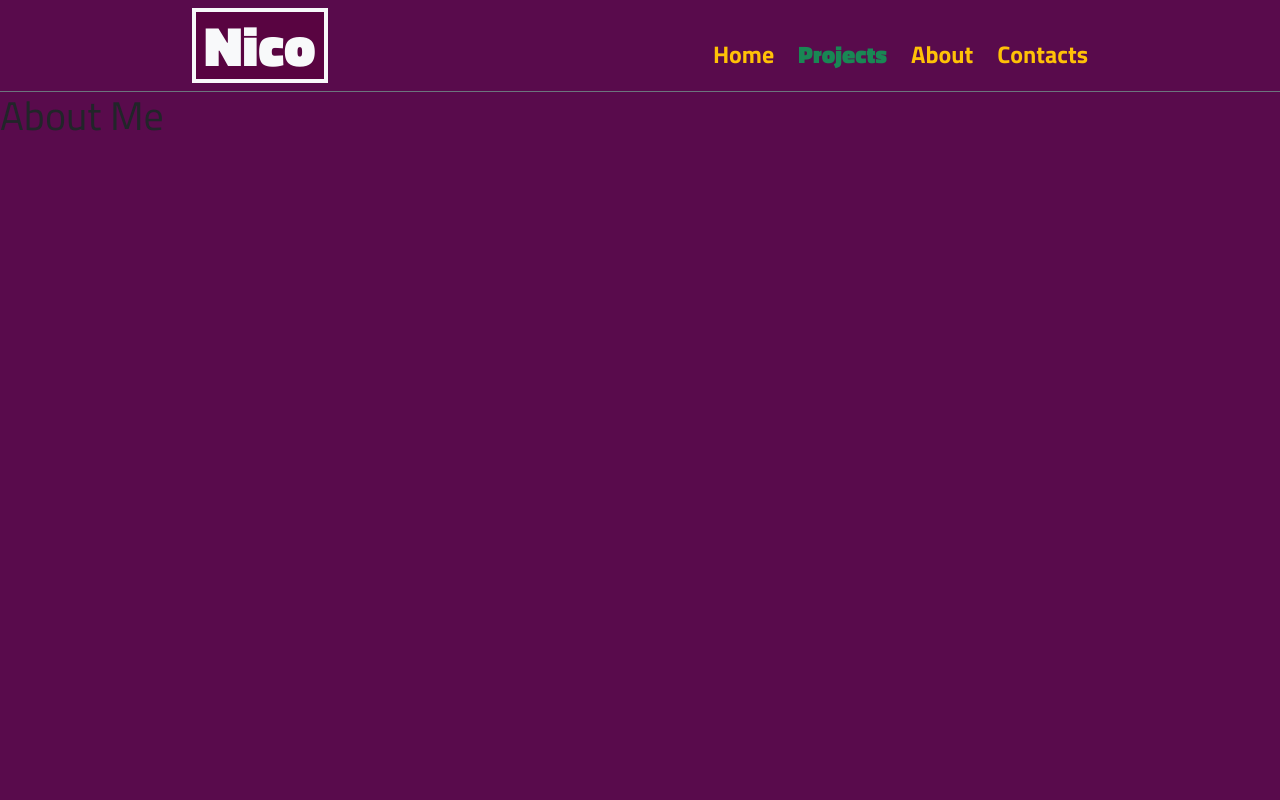
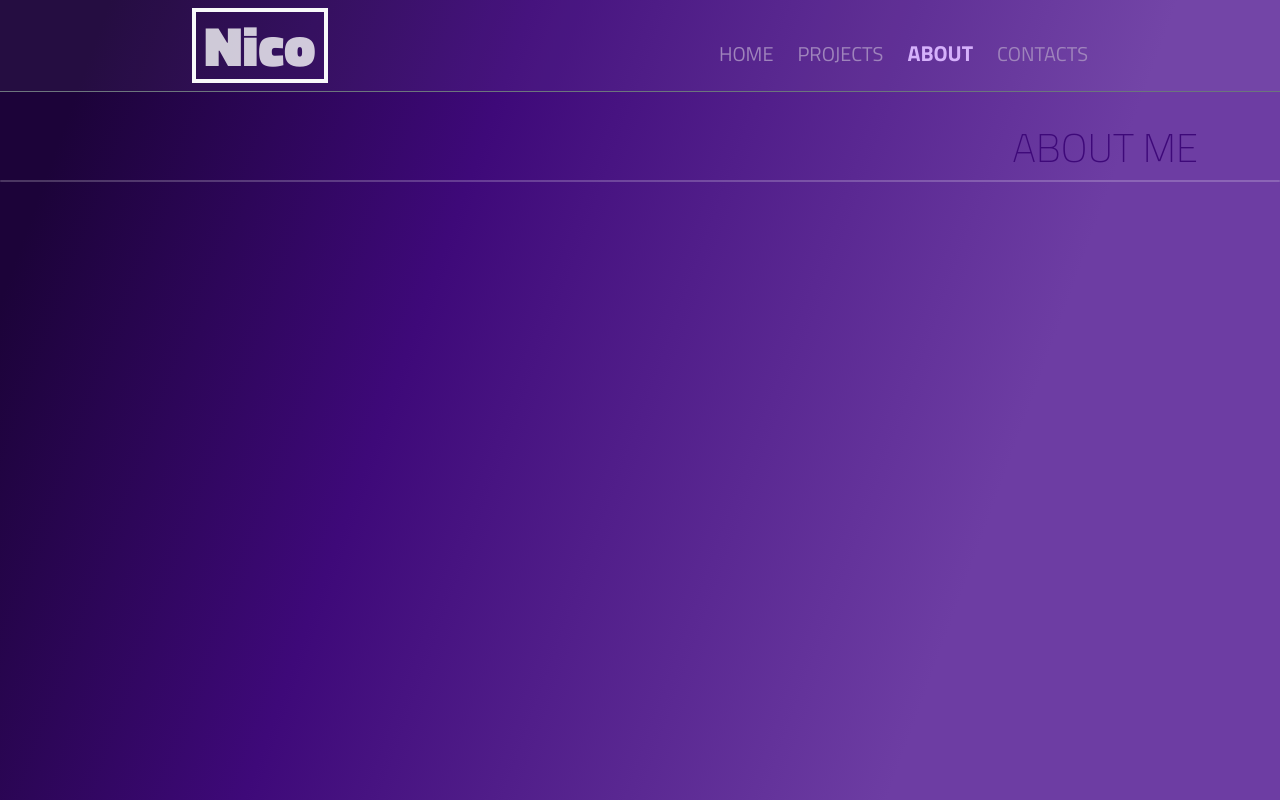
Before and after one commit to nicodellolio/vite-boolfolio, a Vue app: page /about in a window 1280 px wide. Built offline with nearby package versions, Linux system fonts and the light colour scheme.

Commit message:
style adjustment to the views

```diff
--- a/index.html
+++ b/index.html
@@ -3,7 +3,7 @@
 
 <head>
   <meta charset="UTF-8" />
-  <link rel="icon" type="image/svg+xml" href="/vite.svg" />
+  <link rel="icon" type="image/svg+xml" href="/dev_24012.png" />
   <link href="https://cdn.jsdelivr.net/npm/bootstrap@5.3.3/dist/css/bootstrap.min.css" rel="stylesheet"
     integrity="sha384-QWTKZyjpPEjISv5WaRU9OFeRpok6YctnYmDr5pNlyT2bRjXh0JMhjY6hW+ALEwIH" crossorigin="anonymous">
   <link rel="preconnect" href="https://fonts.googleapis.com">
@@ -12,7 +12,7 @@
     rel="stylesheet">
   <meta name="viewport" content="width=device-width, initial-scale=1.0" />
   <link rel='stylesheet' href='https://cdnjs.cloudflare.com/ajax/libs/font-awesome/6.5.1/css/all.min.css' integrity='sha512-DTOQO9RWCH3ppGqcWaEA1BIZOC6xxalwEsw9c2QQeAIftl+Vegovlnee1c9QX4TctnWMn13TZye+giMm8e2LwA==' crossorigin='anonymous' referrerpolicy='no-referrer'/>
-  <title>Vite + Vue</title>
+  <title>Full-stack Portfolio | ND</title>
 </head>
 
 <body>
--- a/src/AppHeader.vue
+++ b/src/AppHeader.vue
@@ -1,31 +1,36 @@
 <script>
+
 
 export default {
   name: 'AppHeader',
+  data() {
+    return {
+    }
+  }
 }
 </script>
 
 <template>
 
-  <nav class="d-flex navbar border-bottom border-1 border-secondary align-items-center justify-content-between" style="padding: 0 15%;">
+  <nav class="d-flex border-bottom border-1 border-secondary align-items-center justify-content-between"
+    style="padding: 0 15%;">
 
     <div class="nav-brand display-4 p-bg-darker px-2 my-2 border-light border border-4" style="font-weight: 900;">
-      <RouterLink class="text-decoration-none text-light" :to="{ name: 'home' }">Nico</RouterLink>
+      <RouterLink class="text-decoration-none text-light logo-name" :to="{ name: 'home' }">Nico</RouterLink>
     </div>
 
-    <ul class="list-unstyled d-flex gap-4 my-2 fw-bold fs-4 pt-3">
+    <ul class="list-unstyled d-flex gap-4 my-2 pt-3">
 
-      <li class="nav-item fw-bold">
-        <RouterLink class="text-warning nav-link" :to="{ name: 'home' }">Home</RouterLink>
-      </li>
-      <li class="nav-item">
-        <RouterLink class="text-success nav-link fw-bolder" :to="{ name: 'projects' }">Projects</RouterLink>
-      </li>
-      <li class="nav-item">
-        <RouterLink class="text-warning nav-link" :to="{ name: 'about' }">About</RouterLink>
-      </li>
-      <li class="nav-item">
-        <RouterLink class="text-warning nav-link" :to="{ name: 'contacts' }">Contacts</RouterLink>
+
+      <li class="nav-item d-flex gap-4 align-items-center">
+        <RouterLink class="nav-item-pp text-decoration-none" :class="{ 'active-item': $route.name == 'home' }"
+          :to="{ name: 'home' }">home</RouterLink>
+        <RouterLink class="nav-item-pp text-decoration-none" :class="{ 'active-item': $route.name == 'projects' }"
+          :to="{ name: 'projects' }">projects</RouterLink>
+        <RouterLink class="nav-item-pp text-decoration-none" :class="{ 'active-item': $route.name == 'about' }"
+          :to="{ name: 'about' }">about</RouterLink>
+        <RouterLink class="nav-item-pp text-decoration-none" :class="{ 'active-item': $route.name == 'contacts' }"
+          :to="{ name: 'contacts' }">contacts</RouterLink>
       </li>
 
     </ul>
@@ -33,4 +38,26 @@ export default {
 
 </template>
 
-<style></style>
+<style scoped lang="css">
+nav {
+  background: rgba(255, 255, 255, 0.038);
+}
+
+.logo-name {
+  opacity: 0.8;
+}
+
+.nav-item-pp {
+  color: #9F84BC;
+  font-weight: 500;
+  text-transform: uppercase;
+  font-size: 1.25rem;
+}
+
+.active-item {
+  font-size: 1.35rem;
+  font-weight: 700;
+  color: #d5b1fb;
+}
+
+</style>
--- a/src/components/AppJumbo.vue
+++ b/src/components/AppJumbo.vue
@@ -13,7 +13,7 @@ export default {
 </script>
 
 <template>
-    <div class="container jumbotron p-bg-lighter mx-auto rounded-3 mt-5 mx-5 d-flex justify-content-evenly">
+    <div class="container jumbotron mx-auto rounded-3 mt-5 mx-5 d-flex justify-content-evenly">
 
         <div class="left-side ps-3 z-2">
 
@@ -22,11 +22,11 @@ export default {
             </h1>
 
 
-            <p class="fs-2 w-50 fw-light">
+            <p class="fs-2 w-50 jumbo-pp-text">
                 Welcome to my Full-Stack Web Developer Portfolio. Here I collect some of my major projects created in
                 these
                 years.
-                I developed my skills throughtout a full-course with <span class="" style="color: limegreen">Boolean</span>
+                I developed my skills throughtout a full-course with <a href="https://boolean.co.uk/" class="text-decoration-none" style="color: limegreen">Boolean</a>
             </p>
 
 
@@ -41,4 +41,46 @@ export default {
 
 </template>
 
-<style lang="scss" scoped></style>
+<style lang="scss" scoped>
+.paginator-pp {
+  .btn-light {
+    color: #590441;
+  }
+
+}
+
+.image_box {
+  gap: 2rem;
+}
+
+.jumbo-pp-text{
+    font-weight: 100;
+    color: #ffffff;
+    margin-bottom: 3rem;
+}
+
+img.jumbo-img {
+  position: absolute;
+  bottom: 0;
+  right: 5%;
+  z-index: 99;
+  width: 50%;
+  max-width: 690px;
+//   margin-bottom: 8.2vh;
+
+}
+
+.jumbotron {
+  min-height: 640px;
+  height: 80vh;
+  width: 80%;
+  max-width: 1125px;
+
+  .jumbo-title {
+    font-size: 800%;
+    font-weight: 900;
+    color: #ffffff;
+
+  }
+}
+</style>
--- a/src/components/ProjectCard.vue
+++ b/src/components/ProjectCard.vue
@@ -26,7 +26,7 @@ export default {
 
         <router-link class="text-decoration-none" :to="{ name: 'SingleProject', params: { id: project.id } }">
 
-          <div class="card h-100">
+          <div class="card h-100 myCard">
             <div class="title_box d-flex bg-gradient justify-content-between bg-secondary p-3">
 
               <h3 class="card-title text-light fw-bolder pt-2">
@@ -40,25 +40,21 @@ export default {
               <p class="card-text">
                 {{ project.description }}
               </p>
-              <hr>
 
-              <div class="project-date">
-                <div class="projectStart">
-                  Start Date: {{ project.project_start_date }}
-                </div>
-                <div class="projectEnd">
-                  End Date: {{ project.project_end_date }}
-                </div>
+              <div class="projectDuration">
+                <hr>
+                Project Duration: {{ project.project_duration }}
               </div>
-            </div>
           </div>
-        </router-link>
+      </div>
 
-      </div>
+      </router-link>
+
     </div>
   </div>
+  </div>
 
-  <div class="d-flex justify-content-center paginator-pp">
+  <div class="d-flex justify-content-center">
 
     <nav aria-label="Page navigation">
       <ul class="pagination paginator">
@@ -91,4 +87,16 @@ export default {
 
 </template>
 
-<style lang="css"></style>
+<style lang="css">
+  .myCard{
+    position: relative;
+    padding-bottom: 50px;
+  }
+
+  .projectDuration{
+    position: absolute;
+    bottom: 0;
+    width: 90%;
+    padding-bottom: 0.5rem;
+  }
+</style>
--- a/src/components/views/AppAbout.vue
+++ b/src/components/views/AppAbout.vue
@@ -5,10 +5,28 @@ export default {
 </script>
 
 <template>
-    <div>
+    <div class="container">
         <h1>About Me</h1>
     </div>
+    <div class="hr"></div>
 </template>
 
-<style>
+<style scoped lang="css">
+
+h1{
+    text-align: end;
+    color: var(--bg-medium);
+    font-weight: 200;
+    margin-top: 2rem;
+    text-transform: uppercase;
+}
+.hr{
+    height: 2px;
+    background-color: #ffffff35;
+    border-radius: 50px;
+    margin-bottom: 0.5rem;
+
+}
+
+
 </style>
--- a/src/components/views/AppContacts.vue
+++ b/src/components/views/AppContacts.vue
@@ -5,10 +5,27 @@ export default {
 </script>
 
 <template>
-    <div>
-        <h1 class="text-dark">Contact Me</h1>
+    <div class="container">
+        <h1 class="">Contact Me</h1>
     </div>
+    <div class="hr"></div>
 </template>
 
-<style>
+<style scoped lang="css">
+
+h1{
+    text-align: end;
+    color: var(--bg-medium);
+    font-weight: 200;
+    margin-top: 2rem;
+    text-transform: uppercase;
+}
+.hr{
+    height: 2px;
+    background-color: #ffffff35;
+    border-radius: 50px;
+    margin-bottom: 0.5rem;
+}
+
+
 </style>
--- a/src/components/views/AppProjects.vue
+++ b/src/components/views/AppProjects.vue
@@ -49,10 +49,31 @@ export default {
 
 <template>
     <div>
-        <h1>All my works</h1>
-        <ProjectCard :projects="projects" @next-page="nextPage" @prev-page="prevPage" />
+        <div class="container">
+            <h1 class="projects-title">All my works</h1>
+            <div class="hr">
+                <div class="inside-hr"></div>
+            </div>
+            <ProjectCard :projects="projects" @next-page="nextPage" @prev-page="prevPage" />
+        </div>
 
     </div>
 </template>
 
-<style></style>
+<style scoped lang="css">
+
+h1{
+    text-align: end;
+    color: var(--bg-medium);
+    font-weight: 200;
+    margin-top: 2rem;
+    text-transform: uppercase;
+}
+.hr{
+    height: 2px;
+    background-color: #ffffff35;
+    border-radius: 50px;
+    margin-bottom: 0.5rem;
+}
+
+</style>
--- a/src/components/views/SingleProject.vue
+++ b/src/components/views/SingleProject.vue
@@ -1,5 +1,6 @@
 <script>
 import axios from 'axios';
+import NotFound from './NotFound.vue';
 
 export default {
     data() {
@@ -21,7 +22,7 @@ export default {
                         this.project = response.data.response
 
                     } else {
-                        //fai una merda di 404
+                        this.$router.push({name: 'NotFound'})
                     }
                 })
                 .catch(err => {
--- a/src/style.css
+++ b/src/style.css
@@ -2,53 +2,17 @@
   font-family: "Titillium Web", sans-serif;
 }
 
-body {
-  background-color: #590b4c;
+:root {
+  --bg-dark: rgb(28, 3, 57);
+  --bg-medium: rgba(62, 9, 121, 1);
+  --bg-light: rgba(109, 61, 163, 1)
 }
 
-.p-bg-lighter {
-  background-color: #b749a5;
-}
+body {
+  background: rgb(41, 7, 79);
+  background: linear-gradient(110deg, var(--bg-dark) 7%, var(--bg-medium) 34%, var(--bg-light) 75%);
+  height: 100vh;
+  background-repeat:no-repeat;
 
-.p-bg-light {
-  background-color: #99057b;
-}
-
-.p-bg-darker {
-  background-color: #590441;
-}
-
-.paginator-pp {
-  .btn-light {
-    color: #590441;
-  }
 
 }
-
-.image_box {
-  gap: 2rem;
-}
-
-img.jumbo-img {
-  position: absolute;
-  bottom: 0;
-  right: 5%;
-  z-index: 99;
-  width: 50%;
-  max-width: 690px;
-  margin-bottom: 8.2vh;
-
-}
-
-.jumbotron {
-  min-height: 640px;
-  height: 80vh;
-  width: 80%;
-  max-width: 1125px;
-
-  .jumbo-title {
-    font-size: 800%;
-    font-weight: 900;
-
-  }
-}
```
Also changed, not shown: public/dev_24012.png (added).
